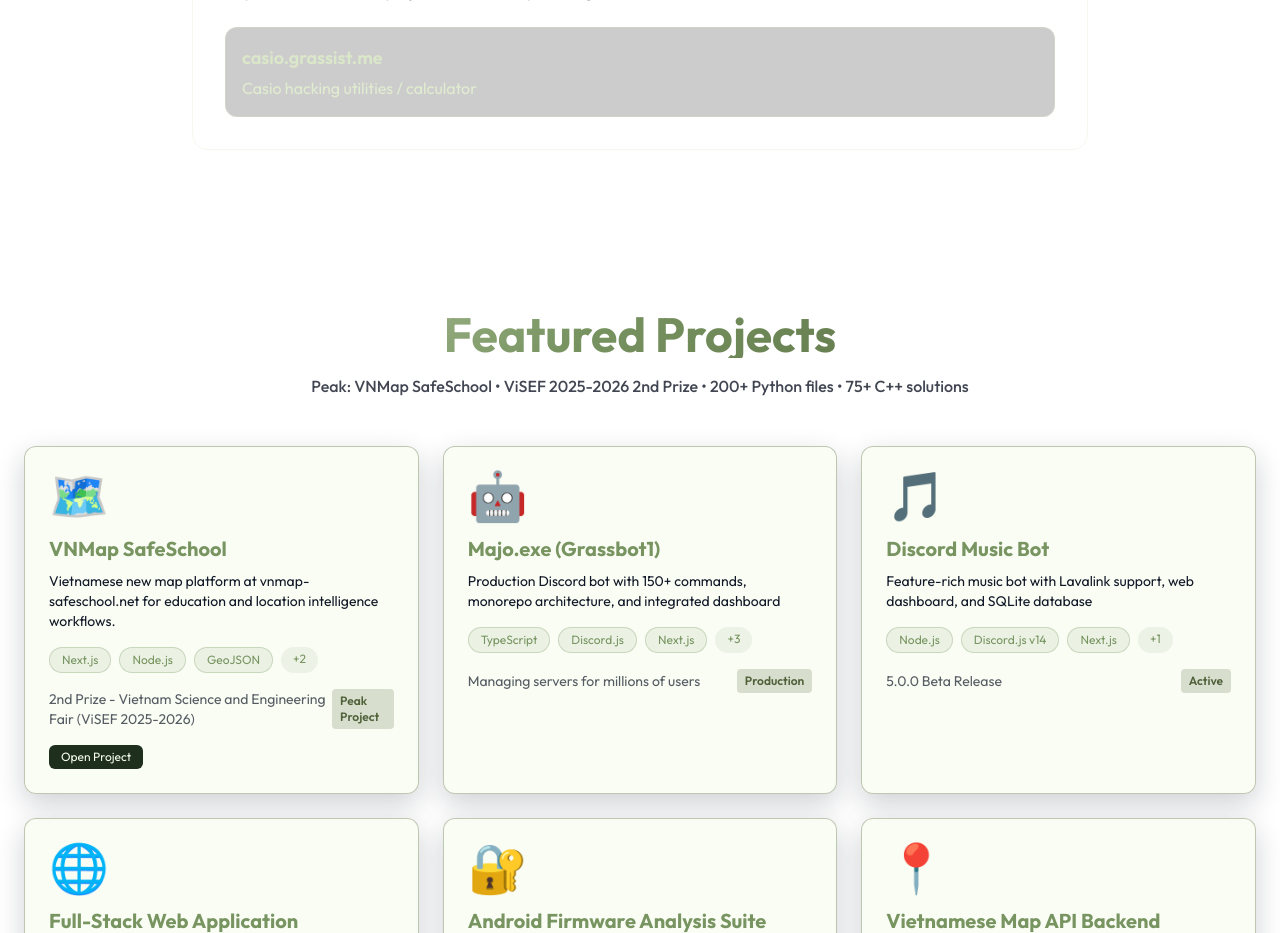
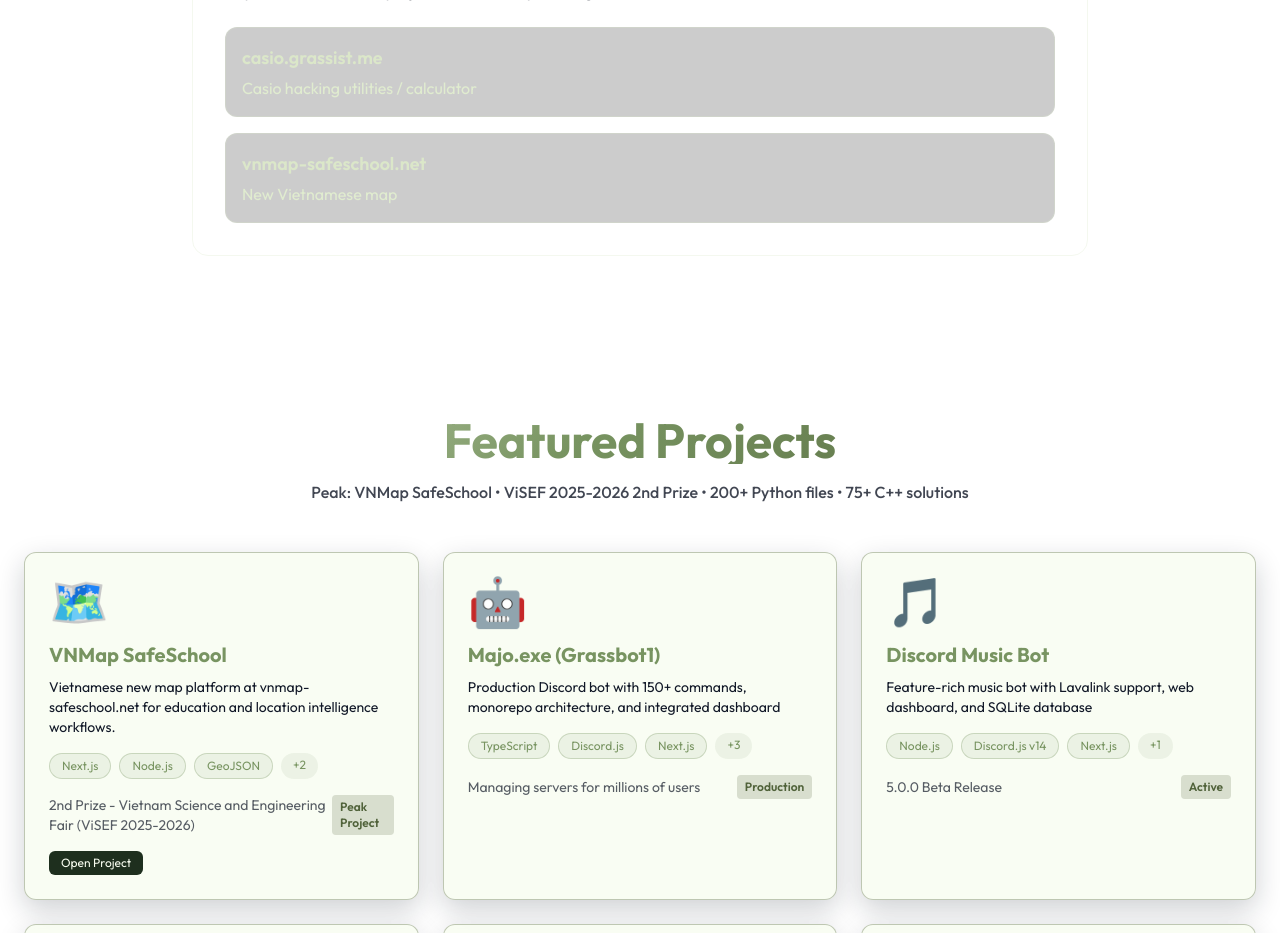
Before and after one commit to mynameisgrass/pfp, a Next.js app: page / in a window 1280 px wide. Shown: the part 1900-2833 px from the top of the page. Built offline with nearby package versions, Linux system fonts and the light colour scheme.

Commit message:
add current

```diff
--- a/components/CurrentProjects.tsx
+++ b/components/CurrentProjects.tsx
@@ -11,6 +11,12 @@ const workingProjects = [
     url: 'https://casio.grassist.me',
     descriptionEn: 'Casio hacking utilities / calculator',
     descriptionVi: 'Bo cong cu hack Casio / may tinh',
+  },
+  {
+    name: 'vnmap-safeschool.net',
+    url: 'vnmap-safeschool.net',
+    descriptionEn: 'New Vietnamese map',
+    descriptionVi: 'BDHCVN MOI',
   },
 ]
 
```
Also changed, not shown: 1 other file (tests, documents, lock files or other folders).
